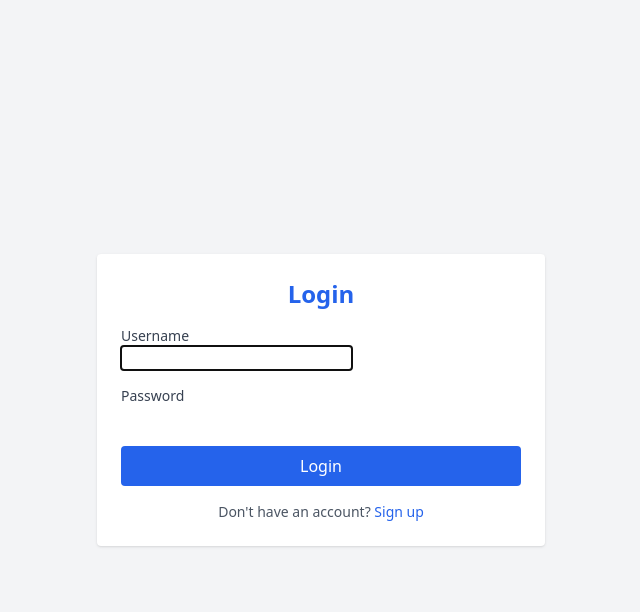
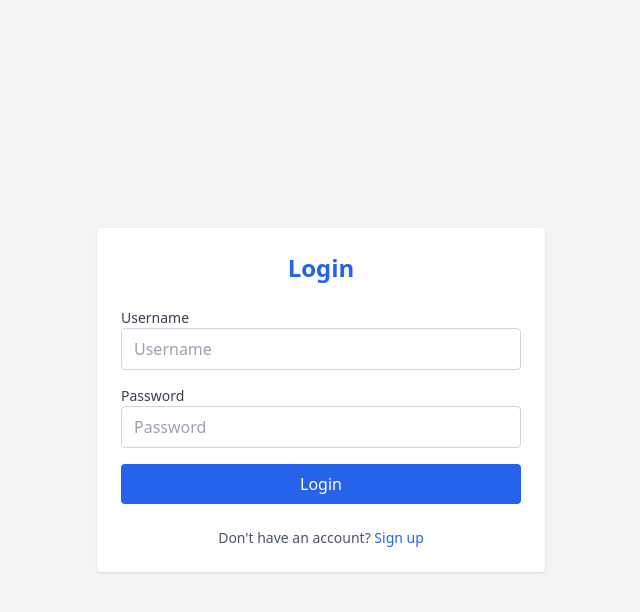
Before and after one commit to Mahmud-Hasan2024/django-assignment, a Django app: page /users/login/ in a window 1280 px wide. Shown: the top 612 px of the page, without its empty margins (319-959 px from the left). Run offline with Django 5.2, Linux system fonts and the light colour scheme.

Commit message:
respnsive

```diff
--- a/users/forms.py
+++ b/users/forms.py
@@ -11,6 +11,10 @@
         fields = ['username', 'email', 'password1', 'password2',  'first_name', 'last_name' ]
 
 
-class LoginForm(AuthenticationForm):
-    def __init__(self, *arg, **kwargs):
-        super().__init__(*arg, **kwargs)
+class CustomLoginForm(AuthenticationForm):
+    username = forms.CharField(widget=forms.TextInput(attrs={
+        'class': 'w-full border border-gray-300 rounded px-3 py-2 focus:outline-none focus:ring-2 focus:ring-blue-500', 'placeholder': 'Username',
+    }))
+    password = forms.CharField(widget=forms.PasswordInput(attrs={
+        'class': 'w-full border border-gray-300 rounded px-3 py-2 focus:outline-none focus:ring-2 focus:ring-blue-500', 'placeholder': 'Password',
+    }))
--- a/users/templates/registrations/login.html
+++ b/users/templates/registrations/login.html
@@ -2,12 +2,14 @@
 <html lang="en">
 <head>
     <meta charset="UTF-8">
+    <meta name="viewport" content="width=device-width, initial-scale=1.0">
     <title>Login</title>
     {% load static %}
     <link href="{% static 'css/output.css' %}" rel="stylesheet">
+    <meta name="viewport" content="width=device-width, initial-scale=1" />
 </head>
 <body class="bg-gray-100 min-h-screen flex items-center justify-center">
-    <div class="bg-white p-6 rounded shadow w-full max-w-md space-y-4">
+    <div class="bg-white p-6 rounded shadow w-full max-w-md space-y-6">
         <h1 class="text-2xl font-bold text-center text-blue-600">Login</h1>
 
         {% if messages %}
@@ -23,6 +25,7 @@
             {% if form.non_field_errors %}
                 <p class="text-red-500 text-sm text-center">{{ form.non_field_errors|striptags }}</p>
             {% endif %}
+
             {% for field in form %}
                 <div>
                     <label class="block text-sm font-medium text-gray-700">{{ field.label }}</label>
@@ -32,6 +35,7 @@
                     {% endif %}
                 </div>
             {% endfor %}
+
             <button type="submit" class="w-full bg-blue-600 text-white py-2 rounded hover:bg-blue-700">
                 Login
             </button>
--- a/users/templates/registrations/register.html
+++ b/users/templates/registrations/register.html
@@ -2,6 +2,7 @@
 <html lang="en">
 <head>
     <meta charset="UTF-8">
+    <meta name="viewport" content="width=device-width, initial-scale=1.0">
     <title>Sign Up</title>
     {% load static %}
     <link href="{% static 'css/output.css' %}" rel="stylesheet">
@@ -26,7 +27,7 @@
         </form>
 
         {% for message in messages %}
-            <p class="bg-green-500 text-white">{{message}}</p>
+            <p class="bg-green-500 text-white p-2 rounded text-center">{{ message }}</p>
         {% endfor %}
 
         <p class="text-sm text-center text-gray-600">
--- a/users/views.py
+++ b/users/views.py
@@ -1,7 +1,7 @@
 from django.shortcuts import render, redirect
 from django.contrib import messages
 from django.contrib.auth import login, logout
-from users.forms import CreateUserForm, LoginForm
+from users.forms import CreateUserForm, CustomLoginForm
 from django.contrib.auth.tokens import default_token_generator
 from django.contrib.auth.models import User, Group
 
@@ -27,9 +27,9 @@
     return render(request, 'registrations/register.html', context)
 
 def sign_in(request):
-    form = LoginForm()
+    form = CustomLoginForm()
     if request.method == 'POST':
-        form = LoginForm(data=request.POST)
+        form = CustomLoginForm(data=request.POST)
         if form.is_valid():
             user = form.get_user()
             login(request, user)
```
Also changed, not shown: users/templates/registrations/activation_invalid.html (deleted, +0 -8 lines).
